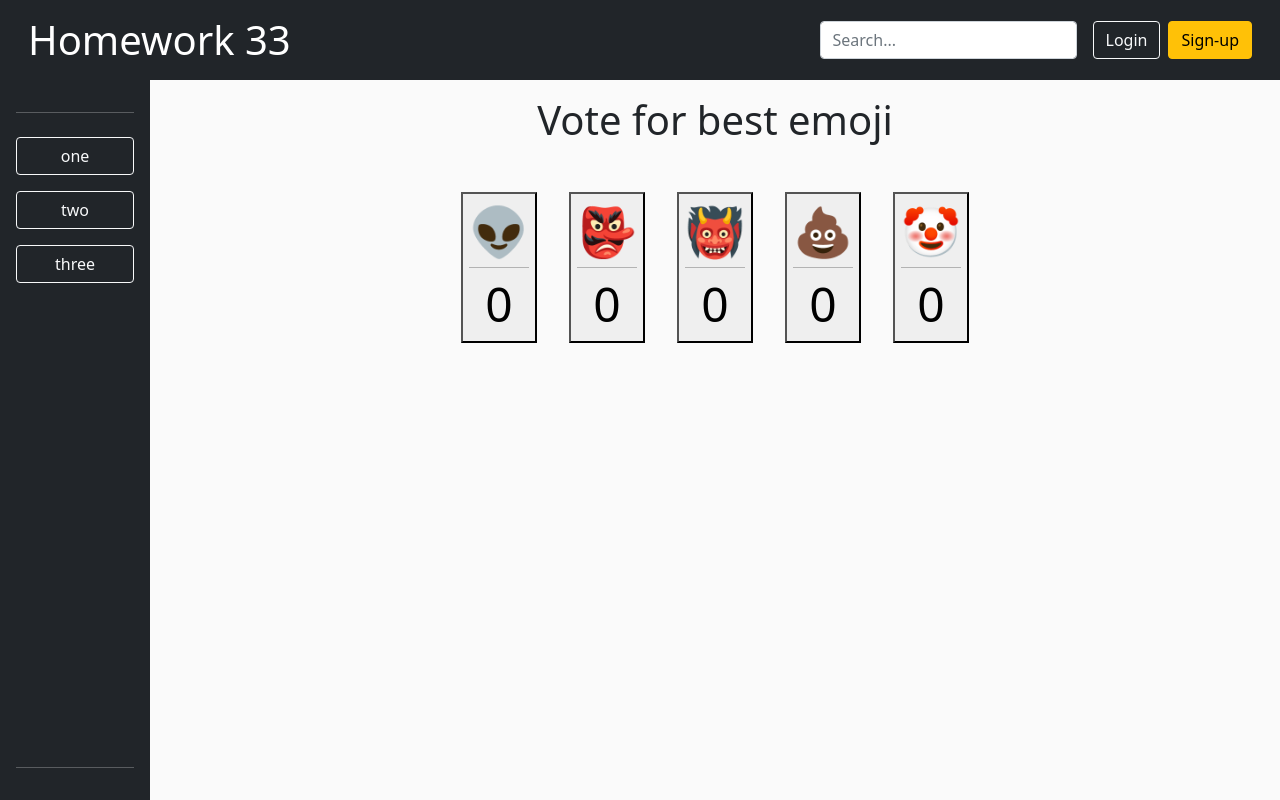
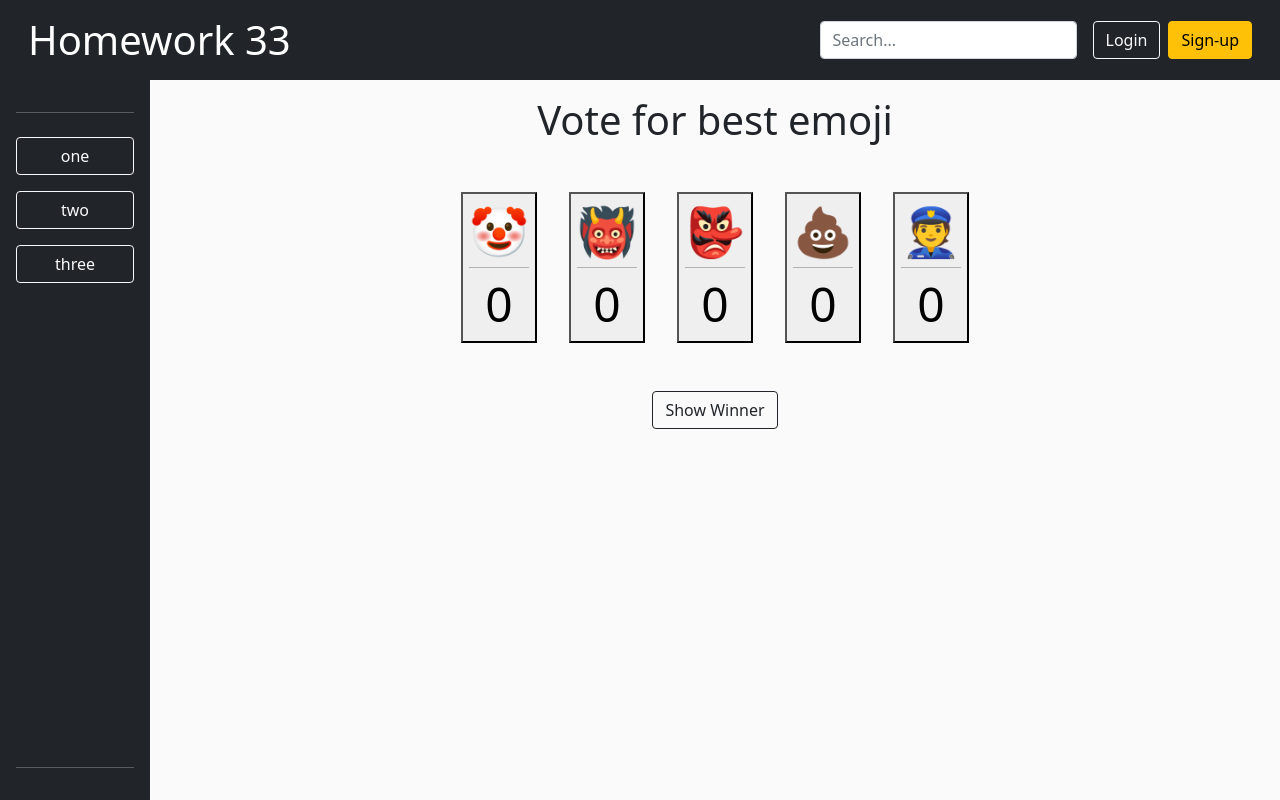
Before and after one commit to Frelior/homework33-react, a React (Create React App) app: page / in a window 1280 px wide. Built offline with nearby package versions, Linux system fonts and the light colour scheme.

Commit message:
counters

```diff
--- a/src/VoteForSmile/SmileButton.jsx
+++ b/src/VoteForSmile/SmileButton.jsx
@@ -1,22 +1,26 @@
 import { styled } from "styled-components"
-import { useState } from "react"
 
 const StyledSmileButton = styled.button`
+  &:hover {
+    background-color: lightblue;
+  }
   & hr {
     margin: 0;
     padding: 0;
   }
 `
 
-export default function SmileButton({ children }) {
-  const [counter, setCounter] = useState(0)
-
-  function handleClick() {
-    setCounter((prev) => prev + 1)
-  }
-
+export default function SmileButton({
+  children,
+  counter = 0,
+  onClick = null,
+  ...props
+}) {
   return (
-    <StyledSmileButton onClick={handleClick}>
+    <StyledSmileButton
+      {...props}
+      onClick={onClick}
+    >
       <div>{children}</div>
       <hr />
       <div>{counter}</div>
--- a/src/VoteForSmile/VoteForSmile.jsx
+++ b/src/VoteForSmile/VoteForSmile.jsx
@@ -1,5 +1,7 @@
 import { styled } from "styled-components"
 import SmileButton from "./SmileButton"
+import Button from "../Button/Button"
+import { useState } from "react"
 
 const StyledVoteForSmile = styled.div`
   display: flex;
@@ -18,29 +20,125 @@ const StyledVoteForSmile = styled.div`
     font-size: 3rem;
     // border: 1px solid black;
   }
+  & .disabled {
+  }
 `
 
 export default function VoteForSmile() {
+  const [counters, setCounters] = useState({
+    clown: 0,
+    beast: 0,
+    mask: 0,
+    poop: 0,
+    police: 0,
+    winner: null,
+  })
+  const emojies = {
+    clown: "🤡",
+    beast: "👹",
+    mask: "👺",
+    poop: "💩",
+    police: "👮",
+  }
+
+  function handleClick(event) {
+    const emoji = event.currentTarget.getAttribute("emoji")
+    setCounters((prev) => {
+      return { ...prev, [emoji]: prev[emoji] + 1 }
+    })
+  }
+
+  function countVotes() {
+    let maxValue = 0
+    let maxKeys = []
+
+    for (const key in counters) {
+      if (key === "winner") continue
+      if (counters.hasOwnProperty(key)) {
+        const value = counters[key]
+        if (value > maxValue) {
+          maxValue = value
+          maxKeys = [key]
+        } else if (value === maxValue && value !== 0) {
+          maxKeys.push(key)
+        }
+      }
+    }
+
+    const resultElem = document.querySelector(".result")
+    console.log(counters.winner)
+    if (counters.winner) {
+      resultElem.classList.remove("d-none")
+    }
+
+    setCounters((prev) => {
+      return { ...prev, winner: maxKeys }
+    })
+  }
+
   return (
     <StyledVoteForSmile>
       <h1 className="mt-3 mb-5">Vote for best emoji</h1>
       <ul>
         <li>
-          <SmileButton>&#128125;</SmileButton>
+          <SmileButton
+            emoji="clown"
+            onClick={handleClick}
+            counter={counters.clown}
+          >
+            {emojies.clown}
+          </SmileButton>
         </li>
         <li>
-          <SmileButton>&#128122;</SmileButton>
+          <SmileButton
+            emoji="beast"
+            onClick={handleClick}
+            counter={counters.beast}
+          >
+            {emojies.beast}
+          </SmileButton>
         </li>
         <li>
-          <SmileButton>&#128121;</SmileButton>
+          <SmileButton
+            emoji="mask"
+            onClick={handleClick}
+            counter={counters.mask}
+          >
+            {emojies.mask}
+          </SmileButton>
         </li>
         <li>
-          <SmileButton>&#128169;</SmileButton>
+          <SmileButton
+            emoji="poop"
+            onClick={handleClick}
+            counter={counters.poop}
+          >
+            {emojies.poop}
+          </SmileButton>
         </li>
         <li>
-          <SmileButton>&#129313;</SmileButton>
+          <SmileButton
+            emoji="police"
+            onClick={handleClick}
+            counter={counters.police}
+          >
+            {emojies.police}
+          </SmileButton>
         </li>
       </ul>
+      <div>
+        <Button
+          className={"btn btn-outline-dark m-5"}
+          onClick={countVotes}
+        >
+          Show Winner
+        </Button>
+        {counters.winner && (
+          <h3 className=" text-center result">
+            Winner is {emojies[counters.winner?.[0]]}
+          </h3>
+        )}
+      </div>
     </StyledVoteForSmile>
   )
 }
```
Also changed, not shown: src/LargeParts/NavBar/NavBar.jsx (+0 -16 lines).
